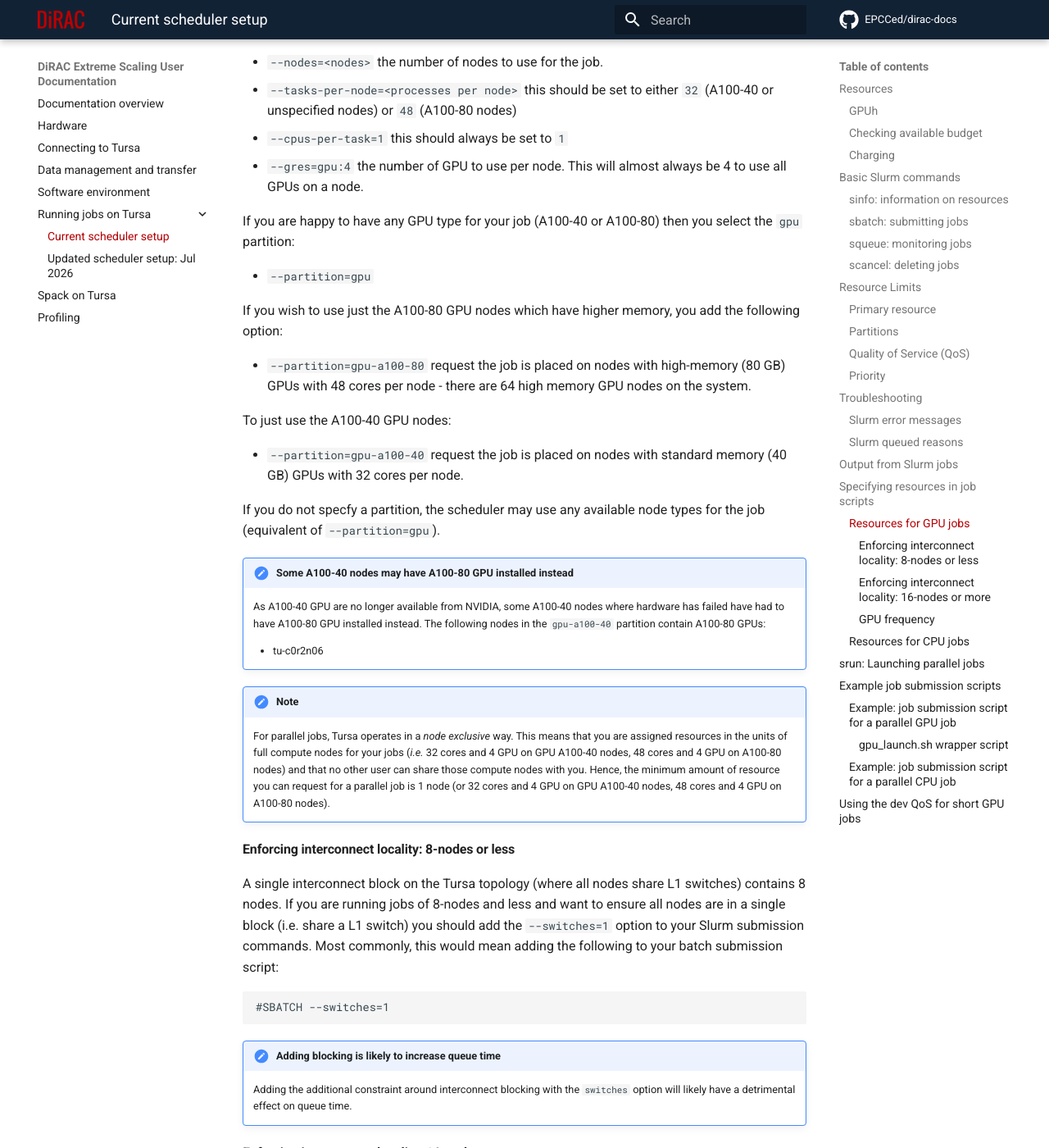
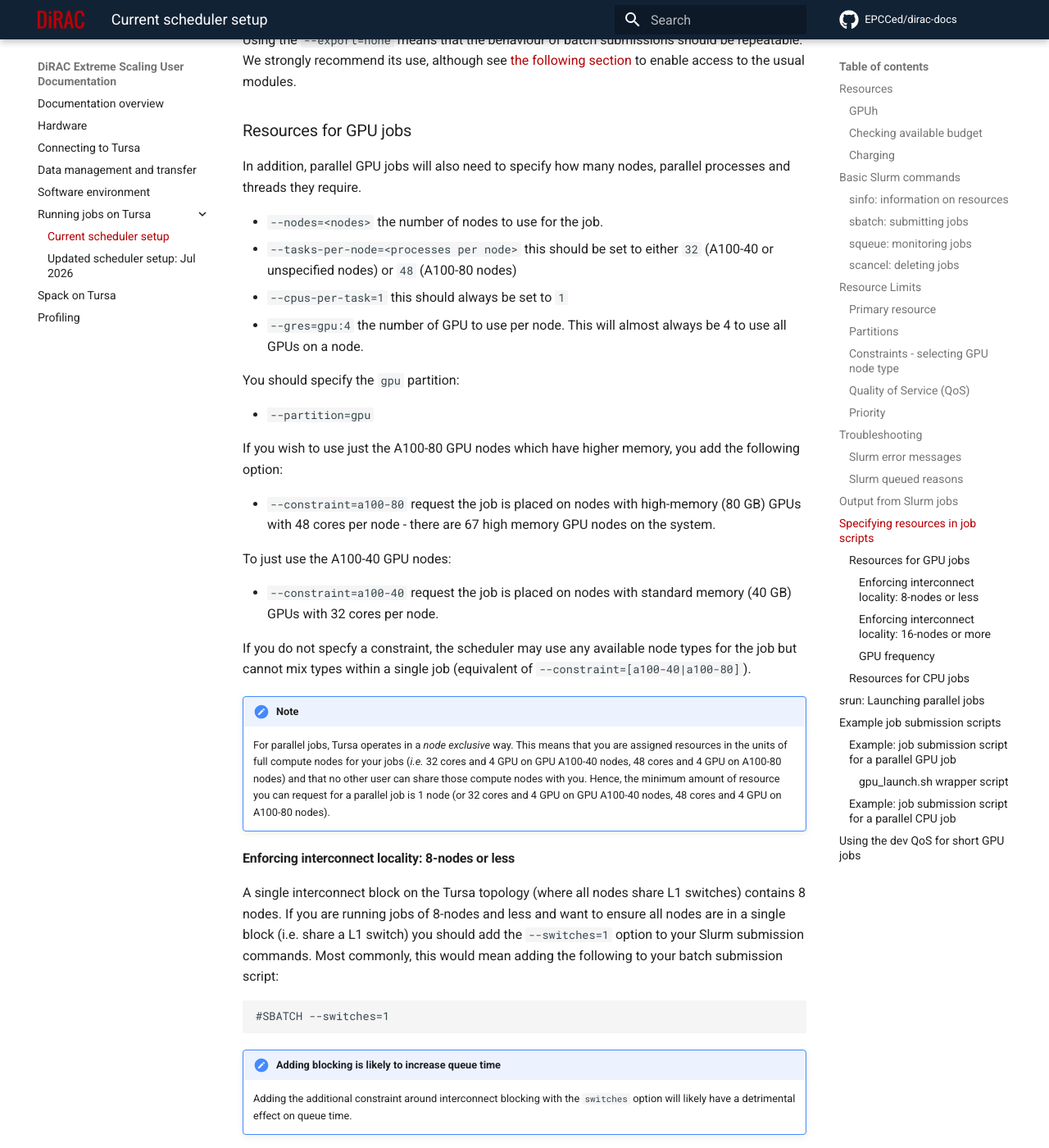
Before and after one commit to EPCCed/dirac-docs, an MkDocs documentation site: the page built from docs/scheduler.md, in a window 1280 px wide and 1400 px high, scrolled down 11846 px. Shown: the whole window at 82% size. Built offline with MkDocs 1.6.1 and Material for MkDocs 9.7.7, drawn with Linux system fonts in a browser that asks for light colours; comment, search, counter and statistics services are not loaded; some of the changed text lies outside the part shown.

Commit message:
Adds constraints description

````diff
--- a/docs/scheduler.md
+++ b/docs/scheduler.md
@@ -175,14 +175,24 @@
 | Partition | Description                                                 | Max nodes available | Notes |
 | --------- | ----------------------------------------------------------- | ------------------- | ----- |
 | cpu  | CPU nodes with 2 AMD EPYC 64-core processor    | 6               |  |
-| gpu  | GPU nodes with 2 AMD EPYC processor (16-core or 24-core) and NVIDIA A100 GPU &times; 4 (this includes both A100-40 and A100-80 GPU)  | 181                |   |
-| gpu-a100-40  | GPU nodes with 2 AMD EPYC 16-core processors and NVIDIA A100-40 GPU &times; 4  | 114  | Some nodes in this partition may have A100-80 GPU instead due to unavailability of A100-40 replacement hardware |
-| gpu-a100-80  | GPU nodes with 2 AMD EPYC 24-core processor (3 nodes have 2 AMD EPYC 16-core processors) and NVIDIA A100-80 GPU &times; 4  | 67                |    |
+| gpu  | GPU nodes with 2 AMD EPYC processor (16-core or 24-core) and NVIDIA A100 GPU &times; 4 (this includes both A100-40 and A100-80 GPU)  | 181                | See notes on [Constraints](#constraints---selecting-gpu-node-type) below on selecting GPU node type |
+
 
 You can list the active partitions by running `sinfo`.
 
 !!! tip
     You may not have access to all the available partitions.
+
+### Constraints - selecting GPU node type
+
+You can use the `--constraint` option to specify which GPU node type you want (either A100-40 or A100-80).
+
+| Option | Description                                                 | Max nodes available | Notes |
+| --------- | ----------------------------------------------------------- | ------------------- | ----- |
+| No constraint option | Allow job to use A100-40 or A100-80 nodes but not allow them to be mixed for a single job | 114 (A100-40 node type) | Equivalent to `--constraint=[a100-40|a100-80]` |
+| `--contraint=a100-40` | Allow job to use only A100-40 nodes    | 114              |  |
+| `--contraint=a100-80` | Allow job to use only A100-80 nodes    | 67              |  |
+| `--constraint=a100-40|a100-80`  (note lack of square brackets) | Allow job to use A100-40 or A100-80 nodes and allow types to be mixed  | 181                |   |
 
 ### Quality of Service (QoS)
 
@@ -211,12 +221,6 @@
     [contact the Service
     Desk](https://www.archer2.ac.uk/support-access/servicedesk.html) and we
     can discuss how to accommodate your requirements.
-
-!!! important
-    Only jobs sizes that are powers of 2 nodes
-    are allowed. i.e. 1, 2, 4, 8, 16, 32 nodes on the `gpu` partition.
-	There is a discussion of why this is enforced in
-    the [Hardware](hardware.md) section of the User Guide.
 
 ### Priority
 
@@ -425,32 +429,23 @@
    - `--gres=gpu:4` the number of GPU to use per node. This will almost always
      be 4 to use all GPUs on a node.
 
-If you are happy to have any GPU type for your job (A100-40 or A100-80) then you
-select the `gpu` partition:
+You should specify the `gpu` partition:
 
    - `--partition=gpu`
 
 If you wish to use just the A100-80 GPU nodes which have higher memory, you add the
 following option:
 
-   - `--partition=gpu-a100-80` request the job is placed on nodes with high-memory
-   (80 GB) GPUs with 48 cores per node - there are 64 high memory GPU nodes on the system.
+   - `--constraint=a100-80` request the job is placed on nodes with high-memory
+   (80 GB) GPUs with 48 cores per node - there are 67 high memory GPU nodes on the system.
 
 To just use the A100-40 GPU nodes:
 
-   - `--partition=gpu-a100-40` request the job is placed on nodes with standard memory
+   - `--constraint=a100-40` request the job is placed on nodes with standard memory
    (40 GB) GPUs with 32 cores per node.
 
-If you do not specfy a partition, the scheduler may use any available node types for
-the job (equivalent of `--partition=gpu`).
-
-!!! important "Some A100-40 nodes may have A100-80 GPU installed instead"
-    As A100-40 GPU are no longer available from NVIDIA, some A100-40 nodes where
-    hardware has failed have had to have A100-80 GPU installed instead.
-    The following nodes in the `gpu-a100-40` partition contain A100-80 GPUs:
-
-    - tu-c0r2n06
-
+If you do not specfy a constraint, the scheduler may use any available node types for
+the job but cannot mix types within a single job (equivalent of `--constraint=[a100-40|a100-80]`).
 
 !!! note
     For parallel jobs, Tursa operates in a *node exclusive* way. This
@@ -690,20 +685,14 @@
 
 * 4 hour maximum walltime
 * Maximum job size:
-    * 2 nodes for `gpu-a100-80` partition
-    * 1 node for `gpu-a100-40` partition
+    * 2 nodes for `--constraint=a100-80`
+    * 1 node for `--constrain=a100-40` partition
 * Maximum 1 job running per user
 * Maximum 2 jobs queued per user
 * Only available to projects with a positive budget
 
-In addtion, you *must* specify either the `gpu-a100-80` or `gpu-a100-40` partitions when using the
-`dev` QoS.
-
-!!! tip
-    The generic `gpu` partition will not work consistently when using the `dev` QoS.
-
-Here is an example job submission script for a 2-node job in the `dev` QoS using the `gpu-a100-80`
-partition. Note the use of the `gpu_launch.sh` wrapper script to get correct GPU and NIC
+Here is an example job submission script for a 2-node job in the `dev` QoS using the `a100-80`
+nodes. Note the use of the `gpu_launch.sh` wrapper script to get correct GPU and NIC
 binding.
 
 ```slurm
@@ -712,8 +701,9 @@
 # Slurm job options
 #SBATCH --job-name=Example_MPI_job
 #SBATCH --time=12:0:0
-#SBATCH --partition=gpu-a100-80
+#SBATCH --partition=gpu
 #SBATCH --qos=dev
+#SBATCH --constraint=a100-80
 # Replace [budget code] below with your budget code (e.g. t01)
 #SBATCH --account=[budget code]
 
````
